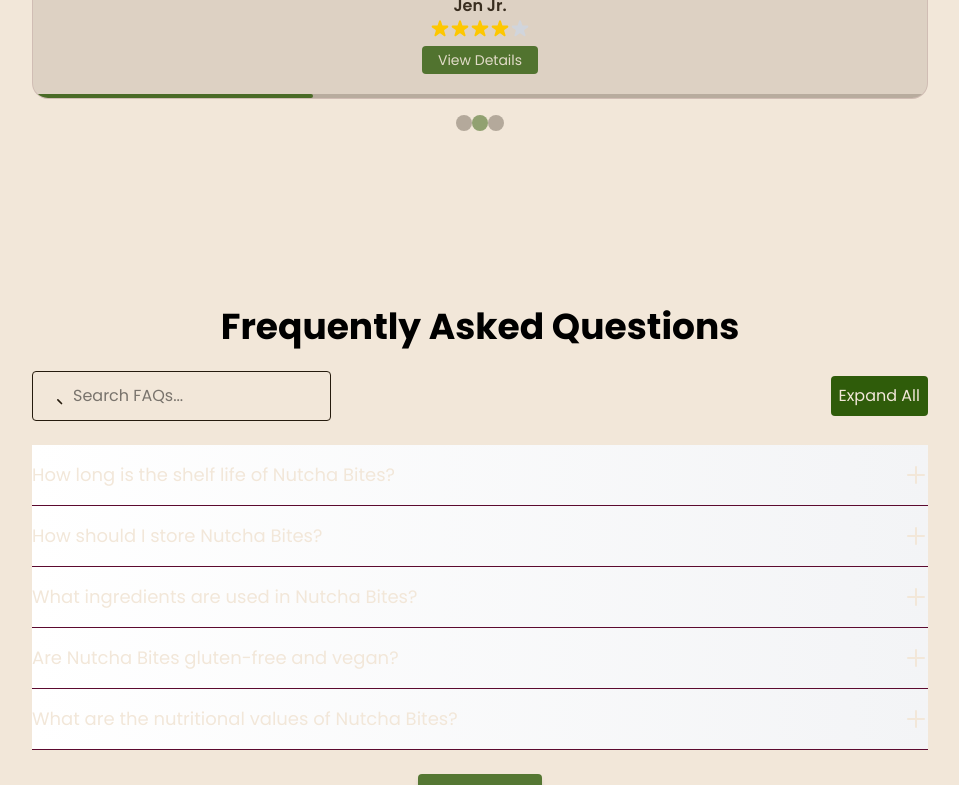
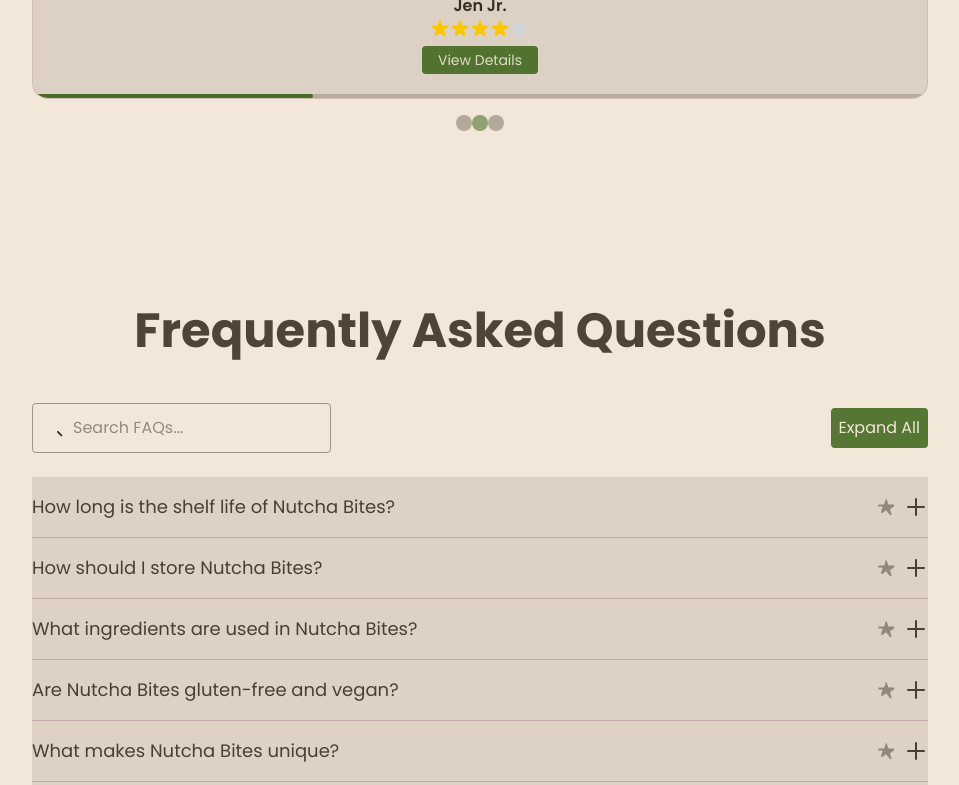
Before and after one commit to jlescarlan11/nutcha-bites, a React (Vite) app: page / in a window 1280 px wide. Shown: the part 3388-4173 px from the top of the page, without its empty margins (160-1119 px from the left). Built offline with nearby package versions, Linux system fonts and the light colour scheme.

Commit message:
fixed color pallete

```diff
--- a/src/components/FAQS.jsx
+++ b/src/components/FAQS.jsx
@@ -1,4 +1,3 @@
-// FAQS.jsx
 import React, {
   useState,
   useRef,
@@ -7,6 +6,7 @@
   useCallback,
 } from "react";
 
+// Sample FAQ data
 const faqData = [
   {
     question: "How long is the shelf life of Nutcha Bites?",
@@ -29,15 +29,80 @@
       "Nutcha Bites are gluten-free. However, our current recipe includes butter, so if you need a vegan version, please check our future updates for a dairy-free alternative.",
   },
   {
-    question: "What are the nutritional values of Nutcha Bites?",
+    question: "What makes Nutcha Bites unique?",
     answer:
-      "Each serving of Nutcha Bites provides a balanced mix of protein, healthy fats, and natural sugars. For detailed nutritional information, please refer to our product label.",
+      "Nutcha Bites combine a rich blend of traditional ingredients with modern culinary techniques, offering a perfect balance of flavor, texture, and nutritional value.",
+  },
+  {
+    question: "Can I find Nutcha Bites in local stores or only online?",
+    answer:
+      "Currently, Nutcha Bites are available exclusively through our online store, ensuring that you get the freshest product delivered right to your door.",
+  },
+  {
+    question: "How do Nutcha Bites compare to other snacks?",
+    answer:
+      "Nutcha Bites stand out with their premium ingredients, meticulous preparation, and dedication to quality. Experience a snack that is both delicious and thoughtfully crafted.",
   },
 ];
 
+//
+// SearchBar Component
+//
+const SearchBar = ({ searchTerm, setSearchTerm, clearSearch }) => (
+  <div className="w-full sm:w-1/2 md:w-1/3 relative">
+    <div className="relative">
+      <input
+        type="text"
+        placeholder="Search FAQs..."
+        value={searchTerm}
+        onChange={(e) => setSearchTerm(e.target.value)}
+        className="w-full p-3 pl-10 pr-10 rounded border border-[var(--color-secondary)]/40 text-[var(--color-secondary)]/90 focus:outline-none focus:ring-2 focus:ring-[var(--color-accent)] transition"
+        aria-label="Search FAQs"
+      />
+      <div className="absolute left-3 top-1/2 transform -translate-y-1/2 pointer-events-none">
+        <svg
+          className="w-5 h-5 text-[var(--color-secondary)]"
+          fill="none"
+          stroke="currentColor"
+          viewBox="0 0 24 24"
+          aria-hidden="true"
+        >
+          <path
+            strokeLinecap="round"
+            strokeLinejoin="round"
+            strokeWidth="2"
+            d="M21 21l-4.35-4.35m0 0A7.5 7.5 0 1116.65 16.65z"
+          />
+        </svg>
+      </div>
+      {searchTerm && (
+        <button
+          onClick={clearSearch}
+          className="absolute right-2 top-1/2 transform -translate-y-1/2 p-1 text-sm text-[var(--color-primary)] hover:text-[var(--color-secondary)] focus:outline-none"
+          aria-label="Clear search"
+        >
+          ✕
+        </button>
+      )}
+    </div>
+  </div>
+);
+
+//
+// FAQItem Component
+//
 const FAQItem = ({ faq, isOpen, toggle, index }) => {
   const contentRef = useRef(null);
   const [height, setHeight] = useState("0px");
+  const [copied, setCopied] = useState(false);
+  const [isFavorite, setIsFavorite] = useState(
+    () => localStorage.getItem(`fav-${index}`) === "true"
+  );
+
+  // New states for vote counts and user vote:
+  const [userVote, setUserVote] = useState(null); // "up", "down", or null
+  const [upCount, setUpCount] = useState(0);
+  const [downCount, setDownCount] = useState(0);
 
   useEffect(() => {
     if (contentRef.current) {
@@ -45,22 +110,95 @@
     }
   }, [isOpen, faq.answer]);
 
+  // Reset copy message after 3 seconds.
+  useEffect(() => {
+    if (copied) {
+      const timer = setTimeout(() => setCopied(false), 3000);
+      return () => clearTimeout(timer);
+    }
+  }, [copied]);
+
   const handleKeyDown = (event) => {
-    if (event.key === "Enter" || event.key === " ") {
-      toggle(index);
+    if (event.key === "Enter" || event.key === " ") toggle(index);
+  };
+
+  // Share FAQ with fallback support.
+  const handleShare = useCallback(() => {
+    const textToShare = `FAQ: ${faq.question}\n\nAnswer: ${faq.answer}`;
+    if (navigator.clipboard && navigator.clipboard.writeText) {
+      navigator.clipboard.writeText(textToShare).then(() => {
+        setCopied(true);
+      });
+    } else {
+      const textarea = document.createElement("textarea");
+      textarea.value = textToShare;
+      document.body.appendChild(textarea);
+      textarea.select();
+      document.execCommand("copy");
+      document.body.removeChild(textarea);
+      setCopied(true);
     }
+  }, [faq]);
+
+  const toggleFavorite = () => {
+    const newFavState = !isFavorite;
+    setIsFavorite(newFavState);
+    localStorage.setItem(`fav-${index}`, newFavState);
+  };
+
+  // Vote Handlers:
+  const handleUpVote = () => {
+    if (userVote === "up") return; // already voted up, do nothing
+    if (userVote === "down") {
+      setDownCount((prev) => (prev > 0 ? prev - 1 : 0));
+    }
+    setUpCount((prev) => prev + 1);
+    setUserVote("up");
+  };
+
+  const handleDownVote = () => {
+    if (userVote === "down") return; // already voted down, do nothing
+    if (userVote === "up") {
+      setUpCount((prev) => (prev > 0 ? prev - 1 : 0));
+    }
+    setDownCount((prev) => prev + 1);
+    setUserVote("down");
   };
 
   return (
-    <div className="border-b border-[var(--color-tertiary)]">
+    <article className="border-b border-[var(--color-tertiary)]/30">
+      <header>
         <button
           onClick={() => toggle(index)}
           onKeyDown={handleKeyDown}
-        className="w-full flex justify-between items-center py-3 sm:py-4 text-left text-base sm:text-lg font-medium focus:outline-none focus:ring-2 focus:ring-[var(--color-accent)] transition-colors duration-300 bg-gradient-to-r from-white to-gray-100 dark:from-gray-800 dark:to-gray-700 hover:shadow-lg"
+          className="w-full flex justify-between text-[var(--color-secondary)]/80 items-center py-3 sm:py-4 text-left text-base sm:text-lg font-medium focus:outline-none focus:ring-1 focus:ring-[var(--color-accent)]/10 transition-colors duration-300 bg-[var(--color-secondary)]/10 hover:shadow-md"
           aria-expanded={isOpen}
           aria-controls={`faq-answer-${index}`}
         >
-        <span className="text-[var(--color-primary)]">{faq.question}</span>
+          <span className="">{faq.question}</span>
+          <div className="flex gap-2 items-center space-x-2">
+            <button
+              onClick={(e) => {
+                e.stopPropagation();
+                toggleFavorite();
+              }}
+              aria-label={
+                isFavorite ? "Remove from favorites" : "Mark as favorite"
+              }
+              className="focus:outline-none bg-transparent hover:scale-110 transition-transform duration-300"
+            >
+              <svg
+                className={`size-5 ${
+                  isFavorite
+                    ? "text-yellow-500"
+                    : "text-[var(--color-secondary)]/40"
+                }`}
+                fill="currentColor"
+                viewBox="0 0 20 20"
+              >
+                <path d="M9.049 2.927c.3-.921 1.603-.921 1.902 0l1.286 3.966a1 1 0 00.95.69h4.178c.969 0 1.371 1.24.588 1.81l-3.385 2.455a1 1 0 00-.364 1.118l1.286 3.966c.3.921-.755 1.688-1.54 1.118L10 13.347l-3.385 2.455c-.784.57-1.84-.197-1.54-1.118l1.286-3.966a1 1 0 00-.364-1.118L2.612 9.393c-.783-.57-.38-1.81.588-1.81h4.178a1 1 0 00.95-.69l1.286-3.966z" />
+              </svg>
+            </button>
             <svg
               className={`w-6 h-6 transition-transform duration-300 transform ${
                 isOpen ? "rotate-45" : "rotate-0"
@@ -77,7 +215,9 @@
                 d="M12 4v16m8-8H4"
               />
             </svg>
+          </div>
         </button>
+      </header>
       <div
         id={`faq-answer-${index}`}
         ref={contentRef}
@@ -89,17 +229,127 @@
           isOpen ? "opacity-100" : "opacity-0"
         }`}
       >
-        <p className="py-2 sm:py-3 px-4 sm:px-6 text-[var(--color-secondary)]/70">
-          {faq.answer}
+        <div className="py-2 sm:py-3 px-4 sm:px-6 text-[var(--color-secondary)]/70">
+          <p>{faq.answer}</p>
+          {isOpen && (
+            <div className="mt-4 flex flex-col sm:flex-row items-center justify-between">
+              <div
+                className="flex gap-2 items-center  space-x-6"
+                aria-live="polite"
+              >
+                <button
+                  onClick={handleUpVote}
+                  className={`flex items-center space-x-1 bg-transparent text-[var(--color-secondary)]/70 focus:outline-none ${
+                    userVote === "up" ? "font-bold" : ""
+                  }`}
+                >
+                  <span>👍</span>
+                  <span>{upCount}</span>
+                </button>
+                <button
+                  onClick={handleDownVote}
+                  className={`flex items-center space-x-1  bg-transparent text-[var(--color-secondary)]/70 focus:outline-none ${
+                    userVote === "down" ? "font-bold" : ""
+                  }`}
+                >
+                  <span>👎</span>
+                  <span>{downCount}</span>
+                </button>
+              </div>
+              <div className="mt-2 sm:mt-0">
+                <button
+                  onClick={handleShare}
+                  className="px-3 py-1 bg-[var(--color-accent)]/80 text-[var(--color-primary)]/90 rounded hover:bg-[var(--color-accent)]/90 transition focus:outline-none"
+                  aria-live="polite"
+                >
+                  {copied ? "Copied!" : "Share this FAQ"}
+                </button>
+              </div>
+            </div>
+          )}
+        </div>
+      </div>
+    </article>
+  );
+};
+
+//
+// SuggestionForm Component
+//
+const SuggestionForm = () => {
+  const [newQuestion, setNewQuestion] = useState("");
+  const [submitting, setSubmitting] = useState(false);
+  const [submitted, setSubmitted] = useState(false);
+
+  const handleQuestionSubmit = (e) => {
+    e.preventDefault();
+    if (newQuestion.trim()) {
+      setSubmitting(true);
+      // Simulate an asynchronous submission.
+      setTimeout(() => {
+        setSubmitting(false);
+        setSubmitted(true);
+        setNewQuestion("");
+        // Clear the submission message after 5 seconds.
+        setTimeout(() => setSubmitted(false), 5000);
+      }, 1000);
+    }
+  };
+
+  return (
+    <div className="mt-10 p-4 border border-[var(--color-tertiary)]/20 rounded-lg bg-[var(--color-accent)]/10">
+      <h3 className="text-xl font-semibold mb-2 text-[var(--color-secondary)]/90">
+        Didn't find your question?
+      </h3>
+      <p className="mb-2 text-[var(--color-secondary)]/80">
+        Submit your question below and we'll update our FAQs soon!
       </p>
+      <form
+        onSubmit={handleQuestionSubmit}
+        className="flex flex-col sm:flex-row items-center"
+      >
+        <input
+          type="text"
+          placeholder="Your question..."
+          value={newQuestion}
+          onChange={(e) => setNewQuestion(e.target.value)}
+          className="w-full p-2 rounded border border-[var(--color-secondary)]/40 text-[var(--color-secondary)]/90 focus:outline-none focus:ring-2 focus:ring-[var(--color-accent)] mb-2 sm:mb-0 sm:mr-2"
+          required
+        />
+        <div className="flex items-center">
+          <button
+            type="submit"
+            disabled={submitting}
+            className={`px-4 py-2 bg-[var(--color-accent)]/80 text-[var(--color-primary)]/90 rounded transition ${
+              submitting
+                ? "opacity-70 cursor-not-allowed"
+                : "hover:bg-[var(--color-accent)]/90"
+            }`}
+          >
+            {submitting ? "Submitting..." : "Submit"}
+          </button>
+          {submitted && (
+            <span className="ml-4 text-[var(--color-accent)]/60 font-semibold">
+              Submitted!
+            </span>
+          )}
         </div>
+      </form>
     </div>
   );
 };
 
+//
+// ThemeToggle Component
+//
+
+//
+// Main FAQS Component
+//
 const FAQS = () => {
   const [openItems, setOpenItems] = useState([]);
   const [searchTerm, setSearchTerm] = useState("");
+  const [theme, setTheme] = useState("light");
 
   const toggleItem = useCallback(
     (index) => {
@@ -150,6 +400,8 @@
     document.getElementById("faq").scrollIntoView({ behavior: "smooth" });
   };
 
+  // Toggle theme and update document class
+
   return (
     <section
       id="faq"
@@ -158,54 +410,24 @@
       className="mt-32 px-4 sm:px-6 md:px-8 transition-colors"
     >
       <div className="max-w-4xl mx-auto">
+        <div className="flex justify-center items-center mb-6">
           <h2
             id="faq-heading"
-          className="text-2xl sm:text-3xl md:text-4xl font-bold text-center mb-6"
+            className="text-3xl sm:text-4xl mb-6 md:text-5xl font-bold text-[var(--color-secondary)]/80"
           >
             Frequently Asked Questions
           </h2>
+        </div>
         <div className="mt-6 flex flex-col sm:flex-row items-center justify-between">
-          <div className="w-full sm:w-1/2 md:w-1/3 relative">
-            <div className="relative">
-              <input
-                type="text"
-                placeholder="Search FAQs..."
-                value={searchTerm}
-                onChange={(e) => setSearchTerm(e.target.value)}
-                className="w-full p-3 pl-10 pr-10 rounded border border-[var(--color-secondary)] focus:outline-none focus:ring-2 focus:ring-[var(--color-accent)] transition"
-                aria-label="Search FAQs"
+          <SearchBar
+            searchTerm={searchTerm}
+            setSearchTerm={setSearchTerm}
+            clearSearch={clearSearch}
           />
-              <div className="absolute left-3 top-1/2 transform -translate-y-1/2 pointer-events-none">
-                <svg
-                  className="w-5 h-5 text-[var(--color-secondary)]"
-                  fill="none"
-                  stroke="currentColor"
-                  viewBox="0 0 24 24"
-                  aria-hidden="true"
-                >
-                  <path
-                    strokeLinecap="round"
-                    strokeLinejoin="round"
-                    strokeWidth="2"
-                    d="M21 21l-4.35-4.35m0 0A7.5 7.5 0 1116.65 16.65z"
-                  />
-                </svg>
-              </div>
-              {searchTerm && (
-                <button
-                  onClick={clearSearch}
-                  className="absolute right-2 top-1/2 transform -translate-y-1/2 p-1 text-sm text-[var(--color-primary)] hover:text-[var(--color-secondary)] focus:outline-none"
-                  aria-label="Clear search"
-                >
-                  ✕
-                </button>
-              )}
-            </div>
-          </div>
           {filteredFaqs.length > 0 && (
             <button
               onClick={toggleAll}
-              className="mt-4 sm:mt-0 ml-auto p-2 bg-[var(--color-accent)] text-[var(--color-primary)] rounded hover:bg-[var(--color-accent)] hover:opacity-90 transition-colors focus:outline-none focus:ring-2"
+              className="mt-4 sm:mt-0 ml-auto p-2 bg-[var(--color-accent)]/80 text-[var(--color-primary)] rounded hover:bg-[var(--color-accent)]/90  transition-colors focus:outline-none focus:ring-2"
             >
               {areAllExpanded ? "Collapse All" : "Expand All"}
             </button>
@@ -228,16 +450,17 @@
             </p>
           )}
         </div>
-        {filteredFaqs.length > 3 && (
+        {filteredFaqs.length > 5 && (
           <div className="mt-6 text-center">
             <button
               onClick={scrollToTop}
               className="px-4 py-2 bg-[var(--color-accent)]/80 text-[var(--color-primary)] rounded hover:bg-[var(--color-accent)]/90 transition shadow-md hover:shadow-lg"
             >
-              Back to Top
+              Back to First FAQ
             </button>
           </div>
         )}
+        <SuggestionForm />
       </div>
     </section>
   );
--- a/src/components/Ingredient.jsx
+++ b/src/components/Ingredient.jsx
@@ -164,7 +164,7 @@
               placeholder="Search ingredients..."
               value={searchTerm}
               onChange={(e) => setSearchTerm(e.target.value)}
-              className="w-full p-2 pr-10 border rounded focus:outline-none border-[var(--color-secondary)]/80 focus:ring focus:border-[var(--color-secondary)] transition"
+              className="w-full p-2 pr-10 border border-[var(--color-secondary)]/40 text-[var(--color-secondary)]/90 rounded focus:outline-none  focus:ring focus:border-[var(--color-secondary)] transition"
               onFocus={() => setSearchActive(true)}
             />
             {searchTerm && (
```
Lines whose indentation alone changed are shown as unchanged.
